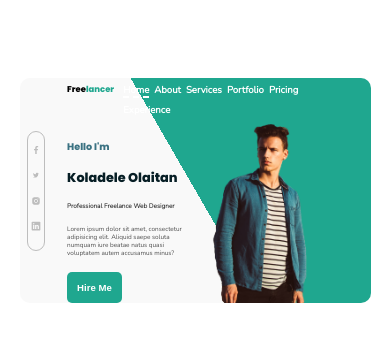
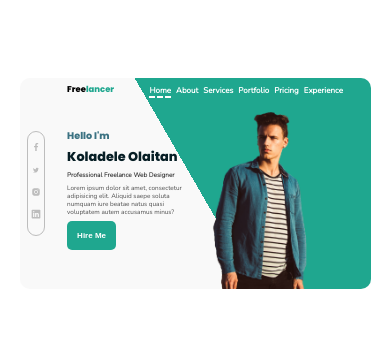
Before and after one commit to PublikPhigor/new-task, a plain HTML site: page index.html in a window 390 px wide. Drawn offline with nearby package versions, Linux system fonts and the light colour scheme.

Commit message:
fully responsive

```diff
--- a/style.css
+++ b/style.css
@@ -267,8 +267,15 @@ header {
         padding-right: 5px;
     }
 
+    .body-text h2,
+    .body-text h1,
+    .para-title,
+    .para-body {
+        margin-bottom: 5px;
+    }
+
     header a, .btn {
-        font-size: 0.6rem;
+        font-size: 0.5rem;
     }
 
     .connect {
```
